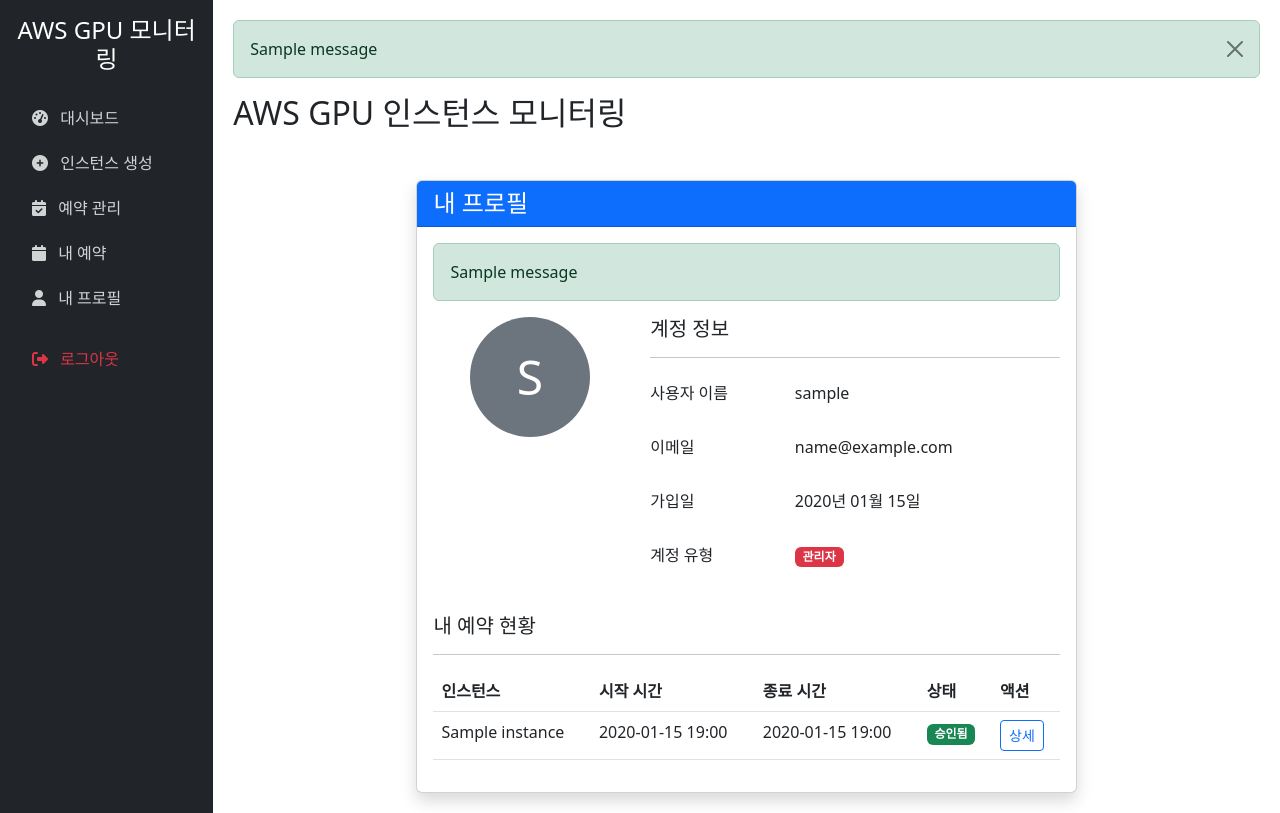
After one commit to JuhanLim/dromii_aws_gpu, a Django app: page /profile/ in a window 1280 px wide. The commit adds this page. Run offline with Django 5.2, Linux system fonts and the light colour scheme; a user stored in the database is signed in; tables that the repository leaves empty hold one stand-in row (values such as "Sample post"); one stand-in notice (Sample message) is shown.

Commit message:
템플릿생성

```diff
--- /dev/null
+++ b/aws_gpu_monitoring/server_manager/templates/server_manager/auth/profile.html
@@ -0,0 +1,123 @@
+{% extends 'server_manager/base.html' %}
+{% load i18n %}
+
+{% block title %}{% trans '내 프로필' %}{% endblock %}
+
+{% block content %}
+<div class="container mt-5">
+    <div class="row justify-content-center">
+        <div class="col-md-8">
+            <div class="card shadow">
+                <div class="card-header bg-primary text-white">
+                    <h4 class="mb-0">{% trans '내 프로필' %}</h4>
+                </div>
+                <div class="card-body">
+                    {% if messages %}
+                        {% for message in messages %}
+                            <div class="alert alert-{{ message.tags }}">{{ message }}</div>
+                        {% endfor %}
+                    {% endif %}
+
+                    <div class="row">
+                        <div class="col-md-4">
+                            <div class="text-center mb-4">
+                                <div class="avatar-placeholder bg-secondary text-white rounded-circle d-flex align-items-center justify-content-center mx-auto" style="width: 120px; height: 120px; font-size: 3rem;">
+                                    {{ user.username|first|upper }}
+                                </div>
+                            </div>
+                        </div>
+                        <div class="col-md-8">
+                            <h5>{% trans '계정 정보' %}</h5>
+                            <hr>
+                            <div class="mb-3 row">
+                                <label class="col-sm-4 col-form-label">{% trans '사용자 이름' %}</label>
+                                <div class="col-sm-8">
+                                    <p class="form-control-plaintext">{{ user.username }}</p>
+                                </div>
+                            </div>
+                            <div class="mb-3 row">
+                                <label class="col-sm-4 col-form-label">{% trans '이메일' %}</label>
+                                <div class="col-sm-8">
+                                    <p class="form-control-plaintext">{{ user.email }}</p>
+                                </div>
+                            </div>
+                            <div class="mb-3 row">
+                                <label class="col-sm-4 col-form-label">{% trans '가입일' %}</label>
+                                <div class="col-sm-8">
+                                    <p class="form-control-plaintext">{{ user.date_joined|date:"Y년 m월 d일" }}</p>
+                                </div>
+                            </div>
+                            <div class="mb-3 row">
+                                <label class="col-sm-4 col-form-label">{% trans '계정 유형' %}</label>
+                                <div class="col-sm-8">
+                                    <p class="form-control-plaintext">
+                                        {% if user.is_admin %}
+                                            <span class="badge bg-danger">{% trans '관리자' %}</span>
+                                        {% else %}
+                                            <span class="badge bg-info">{% trans '일반 사용자' %}</span>
+                                        {% endif %}
+                                    </p>
+                                </div>
+                            </div>
+                        </div>
+                    </div>
+
+                    <div class="mt-4">
+                        <h5>{% trans '내 예약 현황' %}</h5>
+                        <hr>
+                        {% if user.reservations.all %}
+                            <div class="table-responsive">
+                                <table class="table table-hover">
+                                    <thead>
+                                        <tr>
+                                            <th>{% trans '인스턴스' %}</th>
+                                            <th>{% trans '시작 시간' %}</th>
+                                            <th>{% trans '종료 시간' %}</th>
+                                            <th>{% trans '상태' %}</th>
+                                            <th>{% trans '액션' %}</th>
+                                        </tr>
+                                    </thead>
+                                    <tbody>
+                                        {% for reservation in user.reservations.all|slice:":5" %}
+                                            <tr>
+                                                <td>{{ reservation.instance.name }}</td>
+                                                <td>{{ reservation.start_time|date:"Y-m-d H:i" }}</td>
+                                                <td>{{ reservation.end_time|date:"Y-m-d H:i" }}</td>
+                                                <td>
+                                                    {% if reservation.status == 'pending' %}
+                                                        <span class="badge bg-warning">{% trans '대기중' %}</span>
+                                                    {% elif reservation.status == 'approved' %}
+                                                        <span class="badge bg-success">{% trans '승인됨' %}</span>
+                                                    {% elif reservation.status == 'rejected' %}
+                                                        <span class="badge bg-danger">{% trans '거부됨' %}</span>
+                                                    {% elif reservation.status == 'canceled' %}
+                                                        <span class="badge bg-secondary">{% trans '취소됨' %}</span>
+                                                    {% elif reservation.status == 'completed' %}
+                                                        <span class="badge bg-info">{% trans '완료됨' %}</span>
+                                                    {% endif %}
+                                                </td>
+                                                <td>
+                                                    <a href="{% url 'reservation_detail' reservation.id %}" class="btn btn-sm btn-outline-primary">{% trans '상세' %}</a>
+                                                </td>
+                                            </tr>
+                                        {% endfor %}
+                                    </tbody>
+                                </table>
+                            </div>
+                            {% if user.reservations.all.count > 5 %}
+                                <div class="text-center">
+                                    <a href="{% url 'reservation_list' %}" class="btn btn-outline-primary">{% trans '모든 예약 보기' %}</a>
+                                </div>
+                            {% endif %}
+                        {% else %}
+                            <div class="alert alert-info">
+                                {% trans '아직 예약 내역이 없습니다.' %}
+                            </div>
+                        {% endif %}
+                    </div>
+                </div>
+            </div>
+        </div>
+    </div>
+</div>
+{% endblock %}
--- a/aws_gpu_monitoring/server_manager/templates/server_manager/base.html
+++ b/aws_gpu_monitoring/server_manager/templates/server_manager/base.html
@@ -63,11 +63,46 @@
                                 <i class="fas fa-tachometer-alt me-2"></i> 대시보드
                             </a>
                         </li>
-                        <li class="nav-item">
-                            <!-- <a href="{% url 'create_instance_form' %}" class="nav-link {% if active_menu == 'create_instance' %}active{% endif %}">
-                                <i class="fas fa-plus-circle me-2"></i> 인스턴스 생성
-                            </a> -->
-                        </li>
+                        {% if user.is_authenticated %}
+                            {% if user.is_admin %}
+                            <li class="nav-item">
+                                <a href="{% url 'create_instance_form' %}" class="nav-link {% if active_menu == 'create_instance' %}active{% endif %}">
+                                    <i class="fas fa-plus-circle me-2"></i> 인스턴스 생성
+                                </a>
+                            </li>
+                            <li class="nav-item">
+                                <a href="{% url 'admin_reservation_list' %}" class="nav-link {% if active_menu == 'admin_reservations' %}active{% endif %}">
+                                    <i class="fas fa-calendar-check me-2"></i> 예약 관리
+                                </a>
+                            </li>
+                            {% endif %}
+                            <li class="nav-item">
+                                <a href="{% url 'reservation_list' %}" class="nav-link {% if active_menu == 'reservations' %}active{% endif %}">
+                                    <i class="fas fa-calendar me-2"></i> 내 예약
+                                </a>
+                            </li>
+                            <li class="nav-item">
+                                <a href="{% url 'profile' %}" class="nav-link {% if active_menu == 'profile' %}active{% endif %}">
+                                    <i class="fas fa-user me-2"></i> 내 프로필
+                                </a>
+                            </li>
+                            <li class="nav-item mt-3">
+                                <a href="{% url 'logout' %}" class="nav-link text-danger">
+                                    <i class="fas fa-sign-out-alt me-2"></i> 로그아웃
+                                </a>
+                            </li>
+                        {% else %}
+                            <li class="nav-item">
+                                <a href="{% url 'login' %}" class="nav-link {% if active_menu == 'login' %}active{% endif %}">
+                                    <i class="fas fa-sign-in-alt me-2"></i> 로그인
+                                </a>
+                            </li>
+                            <li class="nav-item">
+                                <a href="{% url 'register' %}" class="nav-link {% if active_menu == 'register' %}active{% endif %}">
+                                    <i class="fas fa-user-plus me-2"></i> 회원가입
+                                </a>
+                            </li>
+                        {% endif %}
                     </ul>
                 </div>
             </div>
```
Also changed, not shown: aws_gpu_monitoring/server_manager/templates/server_manager/auth/login.html (added, +58 -0 lines), aws_gpu_monitoring/server_manager/templates/server_manager/auth/logout.html (added, +28 -0 lines), aws_gpu_monitoring/server_manager/templates/server_manager/auth/register.html (added, +78 -0 lines).
